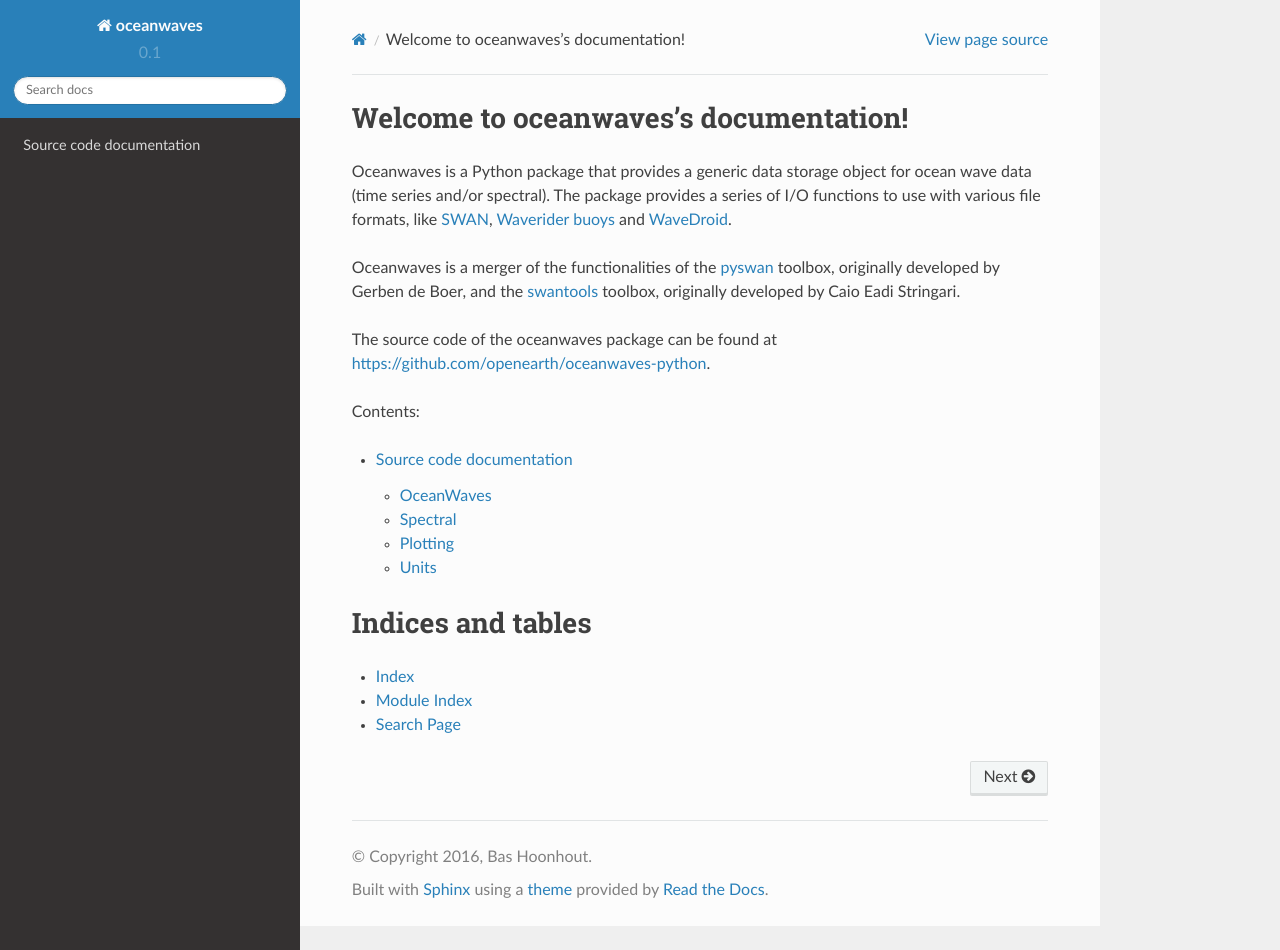
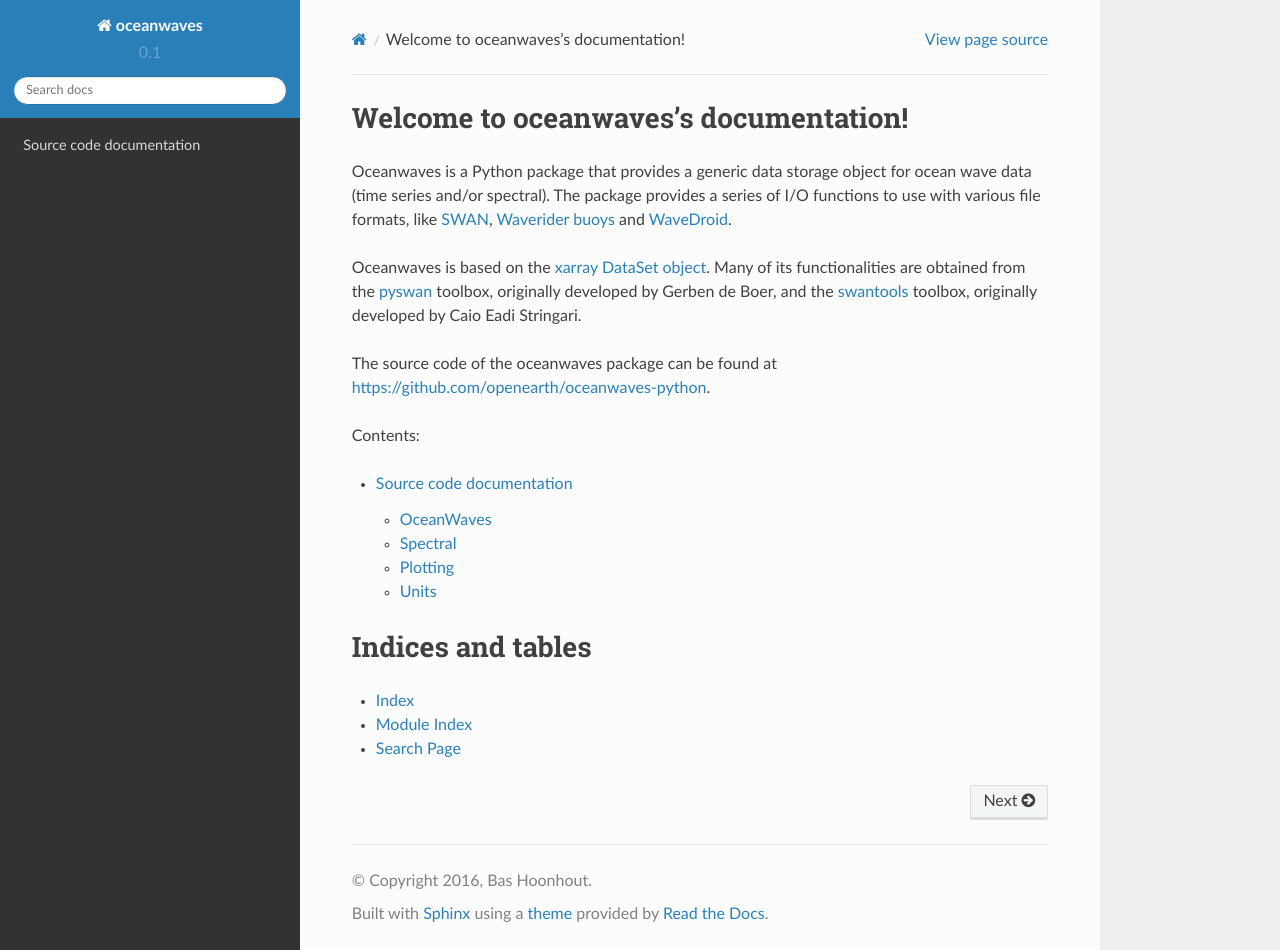
Before and after one commit to openearth/oceanwaves-python, a Sphinx documentation site: the page built from docs/index.rst, in a window 1280 px wide and 950 px high. Built offline with Sphinx 7.4.7 and the Read the Docs theme 2.0.0, drawn with Linux system fonts in a browser that asks for light colours.

Commit message:
Updated requirements list

```diff
--- a/docs/index.rst
+++ b/docs/index.rst
@@ -12,9 +12,10 @@ provides a series of I/O functions to use with various file formats,
 like `SWAN <http://swanmodel.sourceforge.net>`_, `Waverider buoys
 <http://datawell.nl>`_ and `WaveDroid <http://www.wavedroid.net>`_.
 
-Oceanwaves is a merger of the functionalities of the `pyswan
-<https://github.com/openearth/pyswan>`_ toolbox, originally developed
-by Gerben de Boer, and the `swantools
+Oceanwaves is based on the `xarray DataSet object
+<https://pypi.python.org/pypi/xarray>`_. Many of its functionalities
+are obtained from the `pyswan <https://github.com/openearth/pyswan>`_
+toolbox, originally developed by Gerben de Boer, and the `swantools
 <https://pypi.python.org/pypi/swantools/>`_ toolbox, originally
 developed by Caio Eadi Stringari.
 
--- a/setup.py
+++ b/setup.py
@@ -10,6 +10,9 @@ setup(
     long_description=open('README.txt').read(),
     install_requires=[
         'numpy',
+        'scipy',
+        'xarray',
+        'pyproj',
         'docopt',
     ],
 )
```
